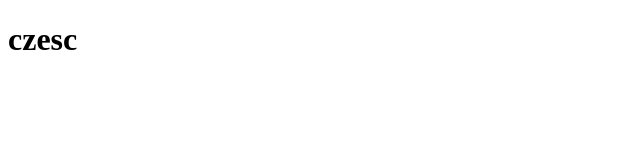
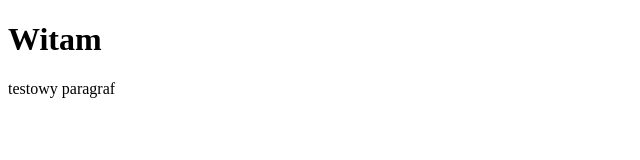
Before and after one commit to cinku/testpr, a plain HTML site: page index.html in a window 1280 px wide. Shown: the whole page, without its empty margins (0-640 px from the left). Drawn offline with Linux system fonts and the light colour scheme.

Commit message:
Change title

```diff
--- a/index.html
+++ b/index.html
@@ -7,6 +7,7 @@
   <title>Document</title>
 </head>
 <body>
-  <h1>czesc</h1>
+  <h1>Witam</h1>
+  <p>testowy paragraf</p>
 </body>
 </html>
```
